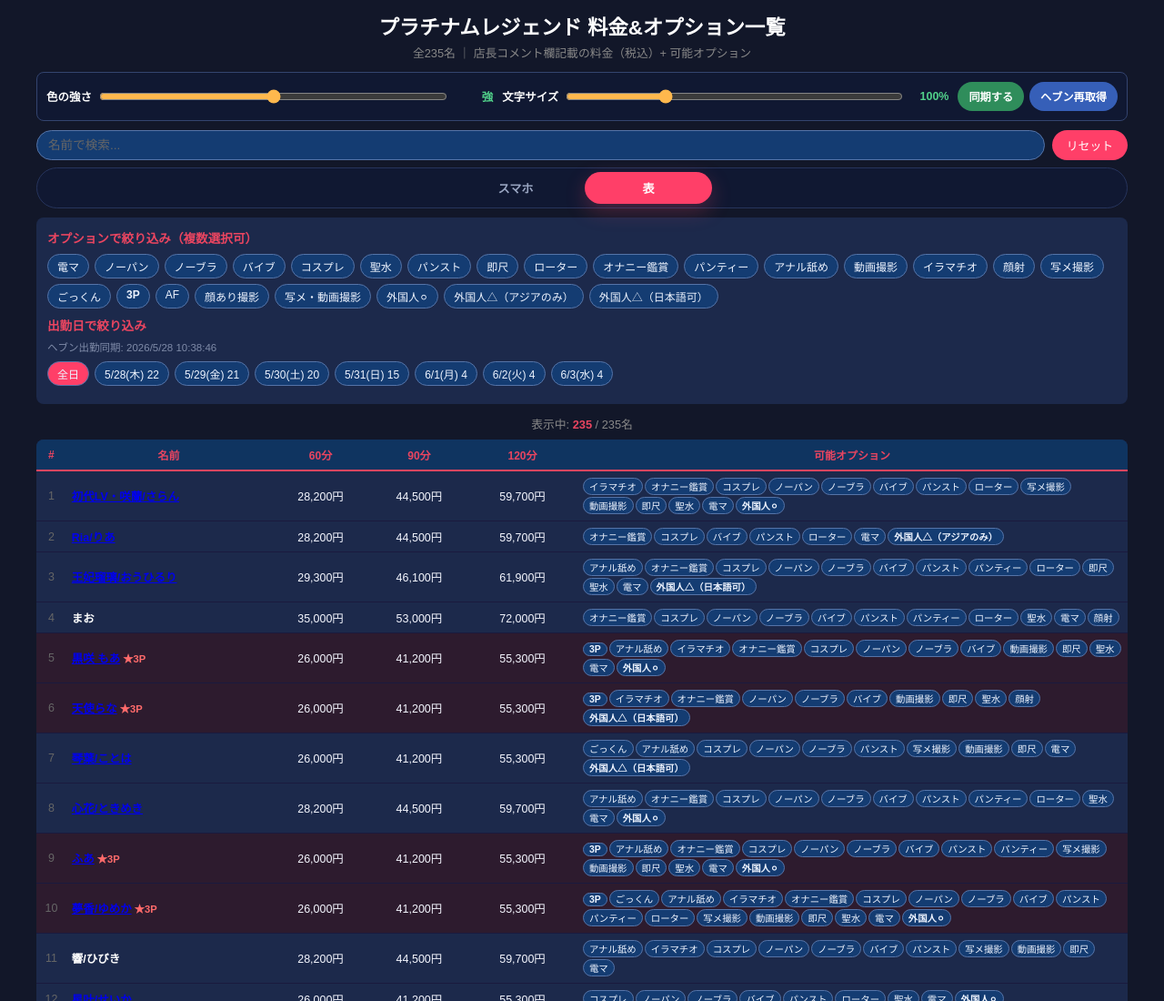
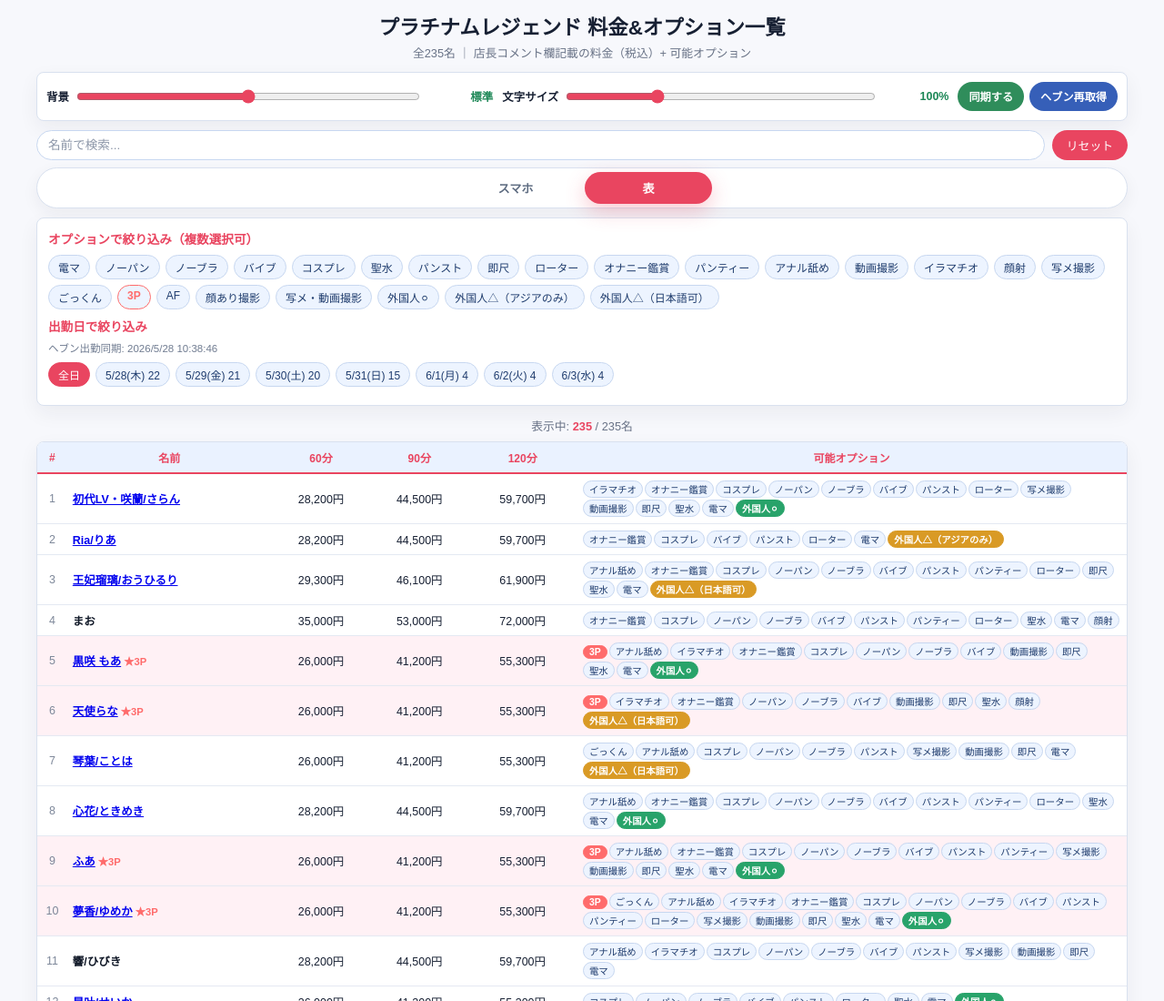
Before and after one commit to yuna-metisbel/kitty-osaka-pricelist, a plain HTML site: page index.html in a window 1280 px wide. Shown: the top 1100 px of the page at 91% size. Drawn offline with Linux system fonts and the light colour scheme.

Commit message:
Switch display adjuster to light background

```diff
--- a/index.html
+++ b/index.html
@@ -6,102 +6,100 @@
 <title>プラチナムレジェンド 料金&オプション一覧</title>
 <style>
 *{margin:0;padding:0;box-sizing:border-box}
-body{font-family:'Hiragino Kaku Gothic ProN','Noto Sans JP',sans-serif;background:#1a1a2e;color:#eee;padding:12px}
-h1{text-align:center;margin-bottom:4px;font-size:1.4rem;color:#fff}
-.subtitle{text-align:center;color:#888;margin-bottom:12px;font-size:.8rem}
-.view-switch{max-width:1200px;margin:0 auto 10px;display:flex;justify-content:center;gap:6px;background:#101832;border:1px solid #26345c;border-radius:999px;padding:4px}
-.view-btn{flex:0 1 140px;padding:8px 12px;border:0;border-radius:999px;background:transparent;color:#9aa6c2;font-weight:bold;font-size:.82rem;cursor:pointer}
+body{font-family:'Hiragino Kaku Gothic ProN','Noto Sans JP',sans-serif;background:#f7f8fc;color:#172033;padding:12px}
+h1{text-align:center;margin-bottom:4px;font-size:1.4rem;color:#172033}
+.subtitle{text-align:center;color:#687286;margin-bottom:12px;font-size:.8rem}
+.view-switch{max-width:1200px;margin:0 auto 10px;display:flex;justify-content:center;gap:6px;background:#fff;border:1px solid #d9e1ef;border-radius:999px;padding:4px;box-shadow:0 6px 18px rgba(30,41,59,.06)}
+.view-btn{flex:0 1 140px;padding:8px 12px;border:0;border-radius:999px;background:transparent;color:#5f6d82;font-weight:bold;font-size:.82rem;cursor:pointer}
 .view-btn.active{background:#e94560;color:#fff;box-shadow:0 8px 22px rgba(233,69,96,.28)}
-.filters{max-width:1200px;margin:0 auto 12px;background:#16213e;border-radius:8px;padding:12px}
+.filters{max-width:1200px;margin:0 auto 12px;background:#fff;border:1px solid #d9e1ef;border-radius:8px;padding:12px;box-shadow:0 8px 22px rgba(30,41,59,.06)}
 .filters h3{font-size:.85rem;color:#e94560;margin-bottom:8px}
 .filter-row{display:flex;flex-wrap:wrap;gap:6px;margin-bottom:8px}
-.schedule-meta{font-size:.72rem;color:#7f8ba8;margin:-2px 0 8px}
-.schedule-time{display:inline-block;margin-left:6px;color:#51d18a;font-size:.7rem;font-weight:normal}
-.schedule-error{color:#ff9b9b}
-.fbtn{padding:4px 10px;border:1px solid #444;border-radius:16px;font-size:.75rem;cursor:pointer;background:#0f3460;color:#ccc;transition:.2s}
-.fbtn:hover{border-color:#e94560;color:#fff}
+.schedule-meta{font-size:.72rem;color:#6f7b90;margin:-2px 0 8px}
+.schedule-time{display:inline-block;margin-left:6px;color:#1c8756;font-size:.7rem;font-weight:normal}
+.schedule-error{color:#b42346}
+.fbtn{padding:4px 10px;border:1px solid #c7d7f0;border-radius:16px;font-size:.75rem;cursor:pointer;background:#edf4ff;color:#1f3c6d;transition:.2s}
+.fbtn:hover{border-color:#e94560;color:#b42346;background:#fff5f7}
 .fbtn.active{background:#e94560;color:#fff;border-color:#e94560}
 .fbtn.f3p{border-color:#ff6b6b;color:#ff6b6b;font-weight:bold}
 .fbtn.f3p.active{background:#ff6b6b;color:#fff}
-.stats{text-align:center;color:#888;font-size:.8rem;margin-bottom:8px}
+.stats{text-align:center;color:#687286;font-size:.8rem;margin-bottom:8px}
 .stats span{color:#e94560;font-weight:bold}
-table{width:100%;max-width:1200px;margin:0 auto;border-collapse:collapse;background:#16213e}
-thead{background:#0f3460;position:sticky;top:0;z-index:10}
+table{width:100%;max-width:1200px;margin:0 auto;border-collapse:collapse;background:#fff}
+thead{background:#eaf2ff;position:sticky;top:0;z-index:10}
 th{padding:8px 6px;font-size:.75rem;color:#e94560;white-space:nowrap;border-bottom:2px solid #e94560}
-td{padding:6px;text-align:center;border-bottom:1px solid #1a1a3e;font-size:.78rem}
-td:nth-child(1){width:30px;color:#666}
-td:nth-child(2){text-align:left;font-weight:bold;white-space:nowrap;color:#fff}
-td.opts{text-align:left;font-size:.7rem;color:#aaa;max-width:350px}
-td.opts span{display:inline-block;background:#0f3460;border:1px solid #333;border-radius:10px;padding:1px 6px;margin:1px;font-size:.65rem}
+td{padding:6px;text-align:center;border-bottom:1px solid #e4e9f2;font-size:.78rem}
+td:nth-child(1){width:30px;color:#7d8799}
+td:nth-child(2){text-align:left;font-weight:bold;white-space:nowrap;color:#101827}
+td.opts{text-align:left;font-size:.7rem;color:#4d5a6f;max-width:350px}
+td.opts span{display:inline-block;background:#edf4ff;border:1px solid #c7d7f0;border-radius:10px;padding:1px 6px;margin:1px;font-size:.65rem;color:#1f3c6d}
 td.opts span.o3p{background:#ff6b6b;color:#fff;border-color:#ff6b6b;font-weight:bold}
 td.opts span.oaf{background:#e94560;color:#fff;border-color:#e94560}
 td.opts span.oforeign{background:#28a36a;color:#fff;border-color:#28a36a;font-weight:bold}
 td.opts span.oforeignc{background:#d99a25;color:#fff;border-color:#d99a25;font-weight:bold}
-tr.row3p{background:#2d1b2e!important}
+tr.row3p{background:#fff1f5!important}
 tr.row3p td:nth-child(2)::after{content:" ★3P";color:#ff6b6b;font-size:.7rem}
-tr:hover{background:#1a2744}
+tr:hover{background:#f5f8ff}
 tr.hidden{display:none}
-.na{color:#555}
+.na{color:#9aa4b2}
 .search-box{max-width:1200px;margin:0 auto 8px;display:flex;gap:8px}
-.search-box input{flex:1;padding:8px 12px;border:1px solid #444;border-radius:20px;background:#0f3460;color:#fff;font-size:.85rem;outline:none}
+.search-box input{flex:1;padding:8px 12px;border:1px solid #c7d7f0;border-radius:20px;background:#fff;color:#172033;font-size:.85rem;outline:none}
 .search-box input:focus{border-color:#e94560}
-.search-box input::placeholder{color:#666}
+.search-box input::placeholder{color:#8c96a8}
 .reset-btn{padding:6px 16px;border:none;border-radius:20px;background:#e94560;color:#fff;cursor:pointer;font-size:.8rem}
-.table-wrap{max-width:1200px;margin:0 auto;overflow-x:auto;border-radius:8px;background:#16213e}
+.table-wrap{max-width:1200px;margin:0 auto;overflow-x:auto;border:1px solid #d9e1ef;border-radius:8px;background:#fff;box-shadow:0 8px 22px rgba(30,41,59,.06)}
 .table-wrap table{margin:0}
 .card-list{display:none;max-width:720px;margin:0 auto 24px}
-.girl-card{display:grid;gap:10px;background:#16213e;border:1px solid #253258;border-radius:8px;padding:12px;margin-bottom:10px;box-shadow:0 10px 24px rgba(0,0,0,.16)}
+.girl-card{display:grid;gap:10px;background:#fff;border:1px solid #d9e1ef;border-radius:8px;padding:12px;margin-bottom:10px;box-shadow:0 10px 24px rgba(30,41,59,.08)}
 .girl-card.hidden{display:none}
 .card-head{display:flex;align-items:flex-start;justify-content:space-between;gap:10px}
-.card-name{font-weight:bold;color:#fff;font-size:1rem;line-height:1.35}
+.card-name{font-weight:bold;color:#101827;font-size:1rem;line-height:1.35}
 .card-index{min-width:34px;text-align:right;color:#68728d;font-size:.75rem}
 .card-prices{display:grid;grid-template-columns:repeat(3,1fr);gap:6px}
-.price-pill{background:#0f3460;border:1px solid #28426e;border-radius:8px;padding:7px 6px;text-align:center;min-width:0}
+.price-pill{background:#f6f9ff;border:1px solid #d4e1f4;border-radius:8px;padding:7px 6px;text-align:center;min-width:0}
 .price-pill b{display:block;color:#e94560;font-size:.68rem;margin-bottom:2px}
-.price-pill span{display:block;color:#f5f7ff;font-size:.78rem;line-height:1.25}
+.price-pill span{display:block;color:#253044;font-size:.78rem;line-height:1.25}
 .card-opts{display:flex;flex-wrap:wrap;gap:4px}
-.card-opts span{display:inline-block;background:#0f3460;border:1px solid #333;border-radius:10px;padding:2px 7px;font-size:.66rem;color:#cbd2e4}
+.card-opts span{display:inline-block;background:#edf4ff;border:1px solid #c7d7f0;border-radius:10px;padding:2px 7px;font-size:.66rem;color:#1f3c6d}
 .card-opts span.o3p{background:#ff6b6b;color:#fff;border-color:#ff6b6b;font-weight:bold}
 .card-opts span.oaf{background:#e94560;color:#fff;border-color:#e94560}
 .card-opts span.oforeign{background:#28a36a;color:#fff;border-color:#28a36a;font-weight:bold}
 .card-opts span.oforeignc{background:#d99a25;color:#fff;border-color:#d99a25;font-weight:bold}
-.cast-menu{position:fixed;display:none;z-index:1000;min-width:120px;background:#101832;border:1px solid #e94560;border-radius:8px;padding:6px;box-shadow:0 16px 36px rgba(0,0,0,.42)}
+.cast-menu{position:fixed;display:none;z-index:1000;min-width:120px;background:#fff;border:1px solid #e94560;border-radius:8px;padding:6px;box-shadow:0 16px 36px rgba(30,41,59,.22)}
 .cast-menu.open{display:block}
 .cast-menu button{width:100%;border:0;border-radius:6px;background:#e94560;color:#fff;font-weight:bold;padding:9px 12px;cursor:pointer}
 .cast-menu button:hover{background:#ff5b74}
 body.card-mode .table-wrap{display:none}
 body.card-mode .card-list{display:block}
-.control-panel{max-width:1200px;margin:0 auto 10px;background:#101832;border:1px solid #33446f;border-radius:8px;padding:10px;display:grid;grid-template-columns:1fr auto;gap:10px;align-items:center}
+.control-panel{max-width:1200px;margin:0 auto 10px;background:#fff;border:1px solid #d9e1ef;border-radius:8px;padding:10px;display:grid;grid-template-columns:1fr auto;gap:10px;align-items:center;box-shadow:0 8px 22px rgba(30,41,59,.06)}
 .control-sliders{display:grid;grid-template-columns:repeat(2,minmax(180px,1fr));gap:10px}
-.control-field{display:grid;grid-template-columns:auto 1fr auto;gap:8px;align-items:center;color:#d7def1;font-size:.78rem}
-.control-field b{color:#fff}
-.control-field output{min-width:42px;text-align:right;color:#51d18a;font-weight:bold}
-.control-field input[type="range"]{width:100%;accent-color:#ffb84d}
+.control-field{display:grid;grid-template-columns:auto 1fr auto;gap:8px;align-items:center;color:#526074;font-size:.78rem}
+.control-field b{color:#172033}
+.control-field output{min-width:72px;text-align:right;color:#1c8756;font-weight:bold}
+.control-field input[type="range"]{width:100%;accent-color:#e94560}
 .sync-tools{display:flex;gap:6px;align-items:center;justify-content:flex-end;flex-wrap:wrap}
 .sync-btn,.action-link{border:0;border-radius:18px;background:#2f8d5b;color:#fff;font-weight:bold;font-size:.76rem;padding:7px 12px;cursor:pointer;text-decoration:none}
 .sync-btn:hover,.action-link:hover{filter:brightness(1.12)}
 .action-link{background:#365fb8}
 html{font-size:calc(16px * var(--font-scale, 1))}
-body[data-color-level="1"]{background:#121729;color:#f5f7ff}
-body[data-color-level="1"] .filters,body[data-color-level="1"] table,body[data-color-level="1"] .girl-card{background:#1c294b;border-color:#40537f}
-body[data-color-level="1"] .fbtn,body[data-color-level="1"] .price-pill,body[data-color-level="1"] td.opts span,body[data-color-level="1"] .card-opts span,body[data-color-level="1"] .search-box input{background:#143c72;border-color:#5574a8;color:#eef4ff}
-body[data-color-level="1"] .fbtn.active,body[data-color-level="1"] .view-btn.active,body[data-color-level="1"] .reset-btn{background:#ff3f68}
-body[data-color-level="2"]{background:#080b12;color:#fff}
-body[data-color-level="2"] h1,body[data-color-level="2"] td:nth-child(2),body[data-color-level="2"] .card-name{color:#fff}
-body[data-color-level="2"] .filters,body[data-color-level="2"] table,body[data-color-level="2"] .girl-card,body[data-color-level="2"] .control-panel{background:#111b31;border:2px solid #6f91ff}
-body[data-color-level="2"] thead,body[data-color-level="2"] .view-switch,body[data-color-level="2"] .price-pill,body[data-color-level="2"] .search-box input{background:#071f43;border-color:#78a8ff}
-body[data-color-level="2"] .fbtn,body[data-color-level="2"] td.opts span,body[data-color-level="2"] .card-opts span{background:#003a74;border-color:#7bb6ff;color:#fff}
-body[data-color-level="2"] .fbtn.active,body[data-color-level="2"] .view-btn.active,body[data-color-level="2"] .reset-btn{background:#ff2558;color:#fff;box-shadow:0 0 0 2px #ffd166 inset}
-body[data-color-level="2"] th,body[data-color-level="2"] .filters h3,body[data-color-level="2"] .stats span,body[data-color-level="2"] .price-pill b{color:#ffdd57}
-body[data-color-level="2"] .schedule-time{color:#7dff9e}
+body[data-color-level="0"]{background:#fffaf5;color:#172033}
+body[data-color-level="0"] .control-panel,body[data-color-level="0"] .filters,body[data-color-level="0"] .table-wrap,body[data-color-level="0"] .girl-card,body[data-color-level="0"] .view-switch{background:#fffefb;border-color:#eaded2}
+body[data-color-level="0"] thead,body[data-color-level="0"] .price-pill,body[data-color-level="0"] .fbtn:not(.active):not(.f3p),body[data-color-level="0"] td.opts span:not(.o3p):not(.oaf):not(.oforeign):not(.oforeignc),body[data-color-level="0"] .card-opts span:not(.o3p):not(.oaf):not(.oforeign):not(.oforeignc){background:#fff6ec;border-color:#ead7c0;color:#5c3b1f}
+body[data-color-level="1"]{background:#f7f8fc;color:#172033}
+body[data-color-level="2"]{background:#fff;color:#111827}
+body[data-color-level="2"] .control-panel,body[data-color-level="2"] .filters,body[data-color-level="2"] .table-wrap,body[data-color-level="2"] .girl-card,body[data-color-level="2"] .view-switch{background:#fff;border-color:#8aa4d6;box-shadow:0 0 0 2px rgba(69,106,180,.08),0 8px 22px rgba(30,41,59,.06)}
+body[data-color-level="2"] thead,body[data-color-level="2"] .price-pill,body[data-color-level="2"] .fbtn:not(.active):not(.f3p),body[data-color-level="2"] td.opts span:not(.o3p):not(.oaf):not(.oforeign):not(.oforeignc),body[data-color-level="2"] .card-opts span:not(.o3p):not(.oaf):not(.oforeign):not(.oforeignc){background:#eaf2ff;border-color:#8aa4d6;color:#143466}
+body[data-color-level="2"] h1,body[data-color-level="2"] td:nth-child(2),body[data-color-level="2"] .card-name,body[data-color-level="2"] .control-field b{color:#0f172a}
+body[data-color-level="2"] .fbtn.active,body[data-color-level="2"] .view-btn.active,body[data-color-level="2"] .reset-btn{background:#d91f4b;color:#fff;box-shadow:0 0 0 2px #ffd166 inset}
+body[data-color-level="2"] .schedule-time{color:#0f7a45}
 @media (max-width: 720px){
-  body{padding:10px;background:#11172b}
+  body{padding:10px;background:#f7f8fc}
   h1{font-size:1.05rem;line-height:1.35}
   .subtitle{font-size:.72rem}
   .control-panel{grid-template-columns:1fr;padding:9px}
   .control-sliders{grid-template-columns:1fr}
   .sync-tools{justify-content:flex-start}
-  .search-box{position:sticky;top:0;z-index:20;background:#11172b;padding:4px 0 8px}
+  .search-box{position:sticky;top:0;z-index:20;background:inherit;padding:4px 0 8px}
   .filters{padding:10px}
   .filter-row{max-height:116px;overflow:auto}
   .fbtn{padding:7px 10px;font-size:.72rem}
@@ -119,9 +117,9 @@ body[data-color-level="2"] .schedule-time{color:#7dff9e}
 <div class="control-panel" aria-label="表示調整">
   <div class="control-sliders">
     <label class="control-field">
-      <b>色の強さ</b>
+      <b>背景</b>
       <input type="range" id="colorAdjust" min="0" max="2" step="1" value="1" oninput="setColorLevel(this.value)">
-      <output id="colorAdjustValue">強</output>
+      <output id="colorAdjustValue">標準</output>
     </label>
     <label class="control-field">
       <b>文字サイズ</b>
@@ -434,13 +432,13 @@ let activeScheduleDate = '';
 let scheduleData = null;
 let scheduleByName = new Map();
 let profileByName = new Map();
-const colorLabels = ['標準', '強', '最大'];
+const colorLabels = ['やわらかめ', '標準', 'くっきり'];
 
 function setColorLevel(value) {
   const level = String(value);
   document.body.dataset.colorLevel = level;
   document.getElementById('colorAdjust').value = level;
-  document.getElementById('colorAdjustValue').textContent = colorLabels[Number(level)] || '強';
+  document.getElementById('colorAdjustValue').textContent = colorLabels[Number(level)] || '標準';
   try {
     window.localStorage.setItem('kittyOsakaColorLevel', level);
   } catch (e) {}
```
Also changed, not shown: tests/pricelist.spec.js (+2 -2 lines).
